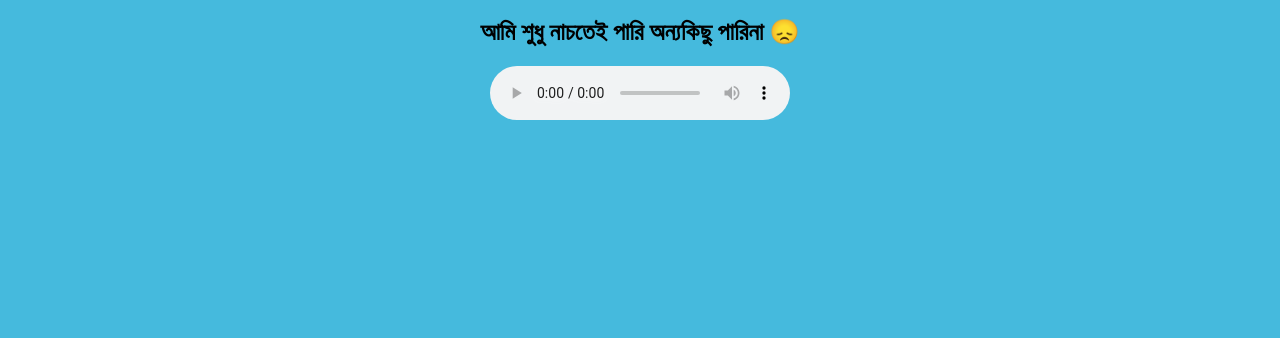
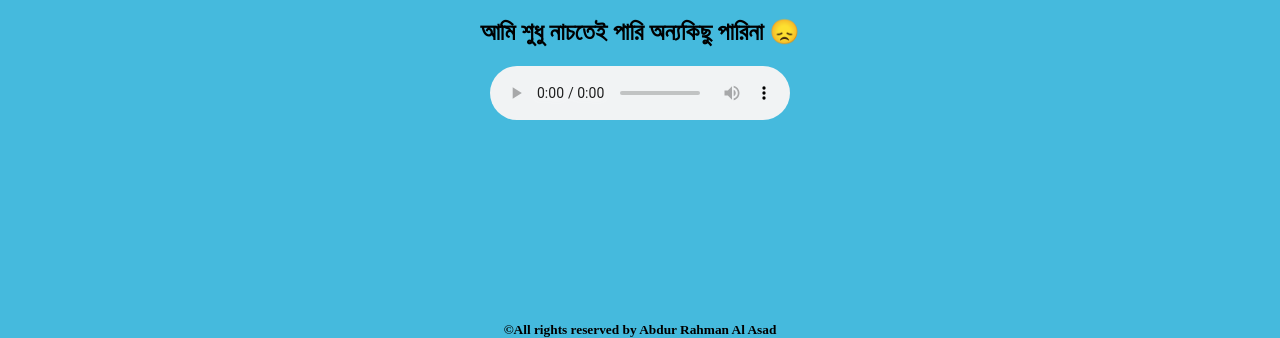
Before and after one commit to abdurasad/robot-music-player, a plain HTML site: page index.html in a window 1280 px wide. Shown: the part 802-1140 px from the top of the page. Before the commit the page ends 922 px from the top, so only its background shows below. Drawn offline with Linux system fonts and the light colour scheme.

Commit message:
Update index.html

```diff
--- a/index.html
+++ b/index.html
@@ -22,6 +22,8 @@
       <source src="./Odbhuture Tumi-[AudioTrimmer.com].m4a" type="audio/mp3" />
     </audio>
 
+    <footer>
+      <small>©All rights reserved by Abdur Rahman Al Asad</small>
+    </footer>
   </body>
-
 </html>
```
